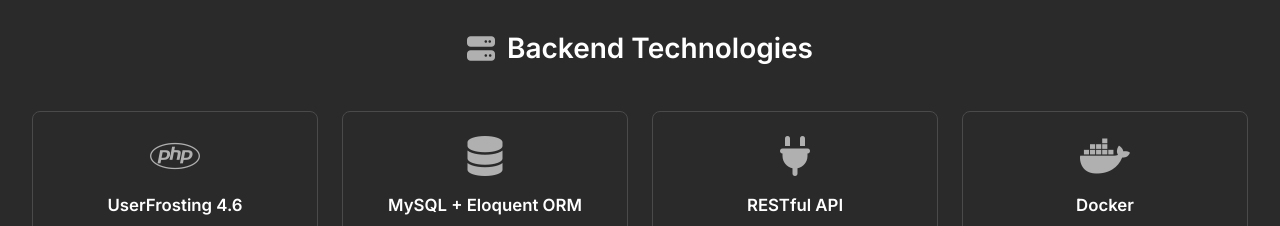
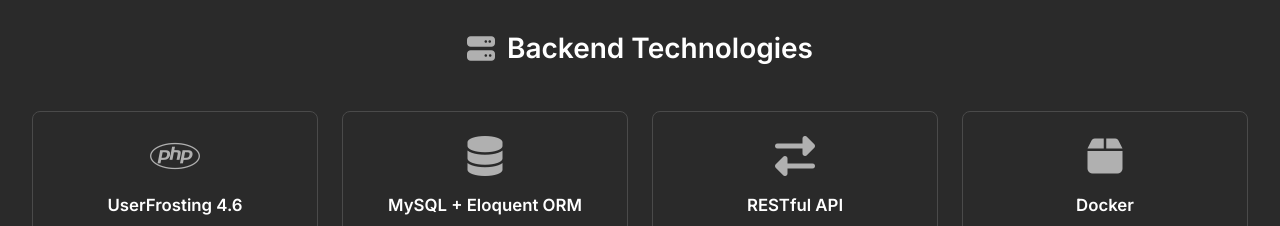
Before and after one commit to aazirani/guidewizard, a plain HTML site: page index.html in a window 1280 px wide. Shown: the part 5020-5246 px from the top of the page. Drawn offline with Linux system fonts and the light colour scheme.

Commit message:
Update index.html

```diff
--- a/index.html
+++ b/index.html
@@ -723,12 +723,12 @@
                         <p>Relational database with elegant ORM</p>
                     </div>
                     <div class="tech-item">
-                        <i class="fas fa-plug"></i>
+                        <i class="fas fa-exchange-alt"></i>
                         <h4>RESTful API</h4>
                         <p>Well-architected API endpoints with JSON responses</p>
                     </div>
                     <div class="tech-item">
-                        <i class="fab fa-docker"></i>
+                        <i class="fas fa-box"></i>
                         <h4>Docker</h4>
                         <p>Containerized deployment with Docker Compose</p>
                     </div>
```
